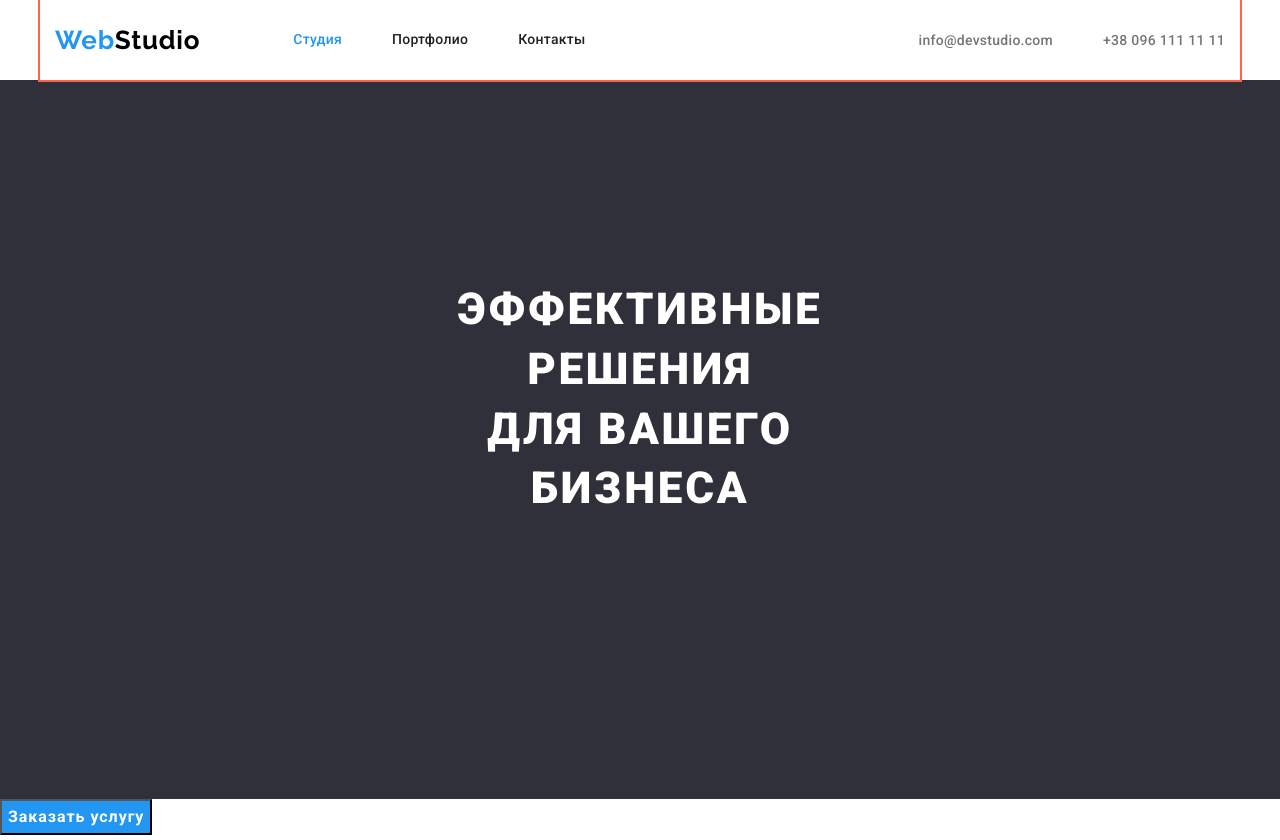
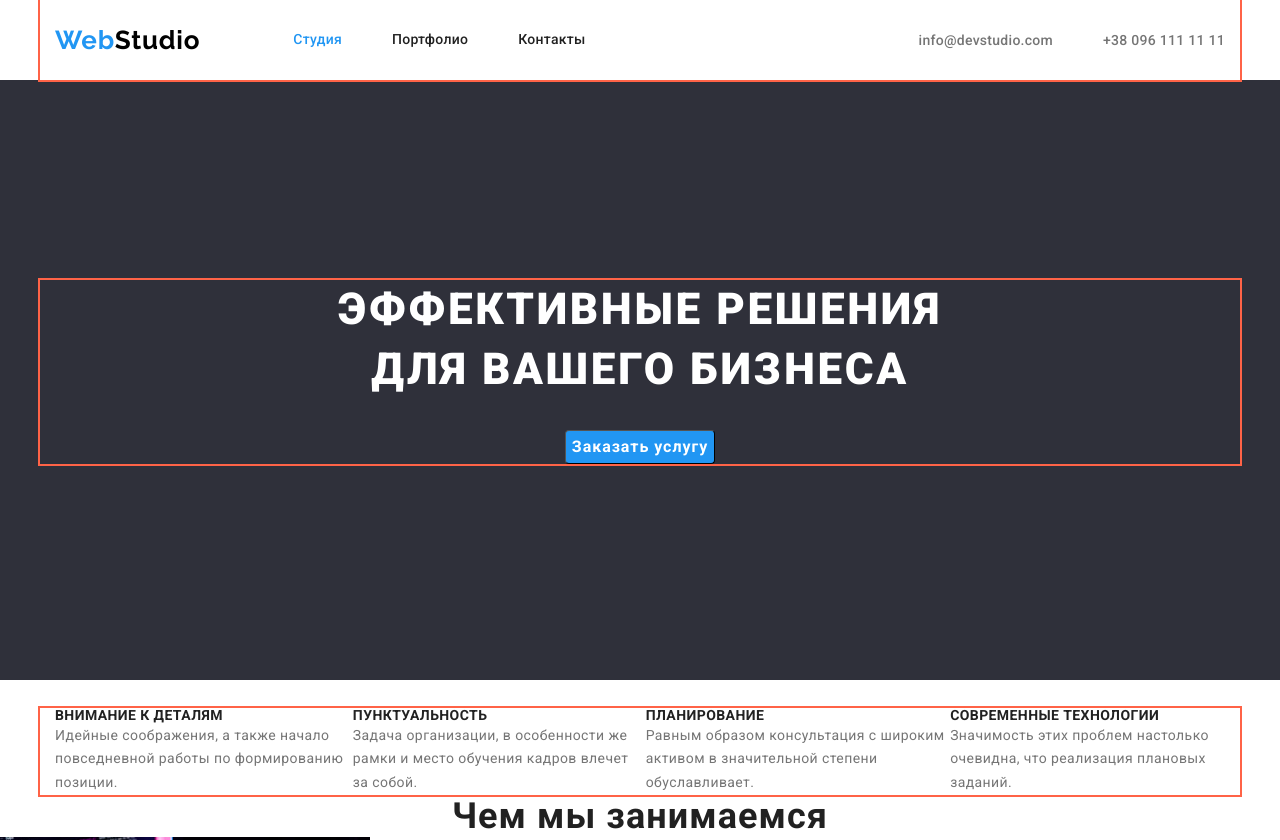
Before and after one commit to BabenkoAndrii/goit-markup-hw-08, a plain HTML site: page index.html in a window 1280 px wide. Shown: the top 840 px of the page. Drawn offline with nearby package versions, Linux system fonts and the light colour scheme.

Commit message:
add buttons radius, border...

```diff
--- a/index.html
+++ b/index.html
@@ -35,14 +35,16 @@
 <main>
     <!-------------------EFFECTIVE------------------->
 
-<section>
+<section class="effect">
+    <div class="container">
     <h1  class="effective">Эффективные решения<br />для вашего бизнеса</h1>
     <button type="button" class="order-button">Заказать услугу</button>
+    </div>
 </section>
 <section>
     <!----------------PRINCIPLES ---------------->
     <h2 class="principles-hidden">Принципы нашей рабочей стратегии</h2>
-    <ul class="principles">
+    <ul class="principles container">
         <li>
             <h3 class="principles-title">Внимание к деталям</h3>
             <p class="principles-list">Идейные соображения, а также начало повседневной работы по формированию позиции.</p>
--- a/style/style.css
+++ b/style/style.css
@@ -111,12 +111,18 @@ li {
 }
 
 /* ----------------EFFECTIVE------------------- */
+.effect {
+    max-width: 1600px;
+    height: 600px;
+    padding-top: 200px;
+    padding-bottom: 200px;
+    margin-left: auto;
+    margin-right: auto;
+    background-color: #2F303A;
+}
+
 .effective {
 
-    padding: 200px 452px 280px 452px;
-    margin: 0;
-
-    background-color:  #2F303A;
     font-weight: 900;
     font-size: 44px;
     line-height: 1.36;
@@ -126,13 +132,19 @@ li {
     color: var(--white-color);
 }
 .order-button {
-
+    display: block;
+    margin-left: auto;
+    margin-right: auto;
+    margin-top: 30px;
     color: var(--white-color);
     background-color: var(--accent-blue-color);
     font-weight: 700;
     font-size: 16px;
     line-height: 1.88;
     letter-spacing: 0.06em;
+    border-radius: 4px;
+    border-color: #000000;
+    border-width: 1px;
 
     cursor: pointer;
     font-family: inherit;
@@ -148,9 +160,10 @@ li {
     /* робимо текст невидимим */
 }
 .principles {
-
+display: flex;
 }
 .principles-title {
+
     font-weight: 700;
     font-size: 14px;
     line-height: 1.14;
```
